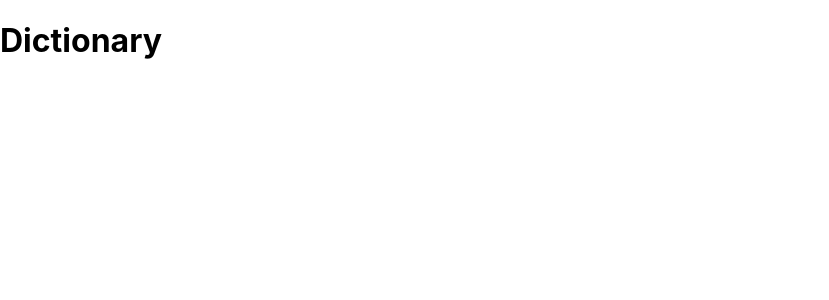
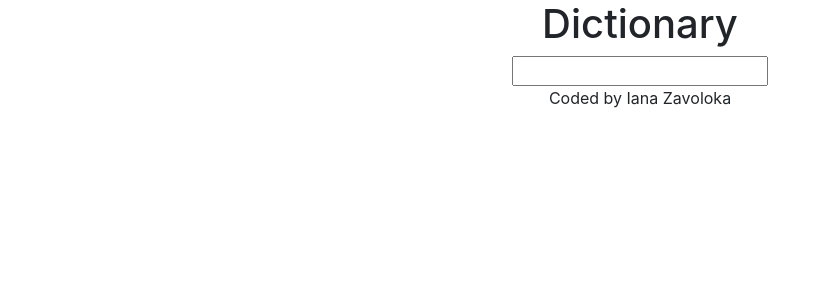
Before and after one commit to iaza18/dictionary-project, a React (Create React App) app: page / in a window 1280 px wide. Shown: the top 300 px of the page, without its empty margins (0-829 px from the left). Built offline with nearby package versions, Linux system fonts and the light colour scheme.

Commit message:
Added Dictionary component and search form

```diff
--- a/public/index.html
+++ b/public/index.html
@@ -4,6 +4,8 @@
     <meta charset="utf-8" />
     <meta name="viewport" content="width=device-width, initial-scale=1" />
     <meta name="theme-color" content="#000000" />
+    <link href="https://cdn.jsdelivr.net/npm/bootstrap@5.3.0-alpha1/dist/css/bootstrap.min.css" rel="stylesheet" integrity="sha384-GLhlTQ8iRABdZLl6O3oVMWSktQOp6b7In1Zl3/Jr59b6EGGoI1aFkw7cmDA6j6gD" crossorigin="anonymous">
+<script src="https://cdn.jsdelivr.net/npm/bootstrap@5.3.0-alpha1/dist/js/bootstrap.bundle.min.js" integrity="sha384-w76AqPfDkMBDXo30jS1Sgez6pr3x5MlQ1ZAGC+nuZB+EYdgRZgiwxhTBTkF7CXvN" crossorigin="anonymous"></script>
     <meta
       name="description"
       content="Dictionary react app"
--- a/src/App.css
+++ b/src/App.css
@@ -0,0 +1,3 @@
+.App h1 {
+  text-align: center;
+}
--- a/src/App.js
+++ b/src/App.js
@@ -1,9 +1,18 @@
 import './App.css';
+import Dictionary from './Dictionary';
 
 export default function App() {
   return (
     <div className="App">
-      <h1 className="App-header">Dictionary</h1>
+      <div className="container">
+        <main>
+          <h1> Dictionary</h1>
+          <Dictionary />
+        </main>
+        <footer className="text-center">
+          Coded by Iana Zavoloka
+        </footer>
+      </div>
     </div>
   );
 }
--- /dev/null
+++ b/src/Dictionary.css
@@ -0,0 +1,3 @@
+.Dictionary #search-form {
+    border-radius: 10px;
+}
--- /dev/null
+++ b/src/Dictionary.js
@@ -0,0 +1,24 @@
+import React, { useState } from "react";
+import "./Dictionary.css";
+
+export default function Dictionary() {
+    let [keyword, setKeyword] = useState("");
+
+    function search(event){
+        event.preventDefault();
+        alert(`Searching for ${keyword} definition`);
+    }
+
+    function handleKeywordChange(event) {
+        setKeyword(event.target.value);
+    }
+
+    return (
+    <div className="Dictionary">
+        <form onSubmit={search} className="search-form text-center" placeholder="Search">
+<input type="search" onChange={handleKeywordChange} />
+        </form>
+
+    </div>
+    );
+}
```
